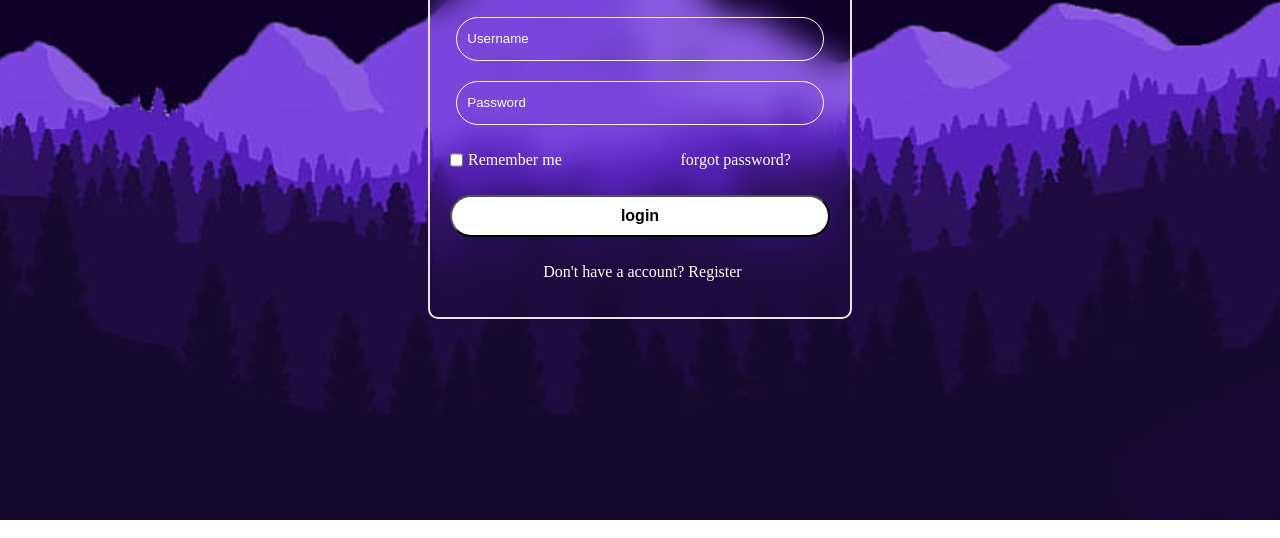
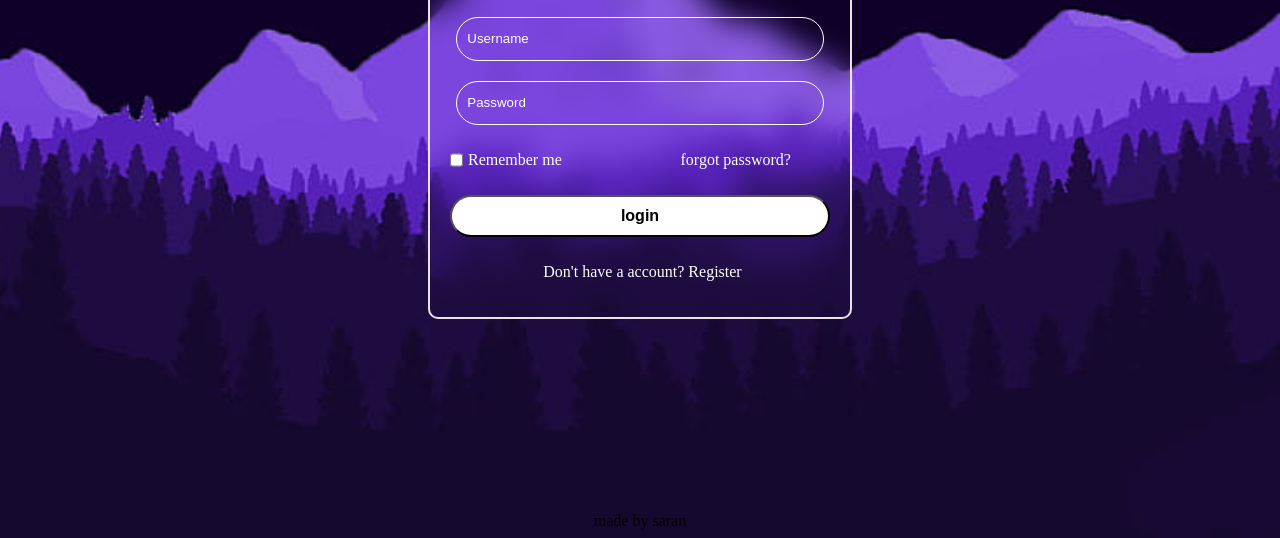
Before and after one commit to Saran-34/login, a plain HTML site: page index.html in a window 1280 px wide. Shown: the part 296-834 px from the top of the page. Drawn offline with Linux system fonts and the light colour scheme.

Commit message:
Update index.html

```diff
--- a/index.html
+++ b/index.html
@@ -27,5 +27,6 @@
             </form>
         </div>
     </div>
+    <center style{color:white}>made by saran</center>
 </body>
 </html>
```
